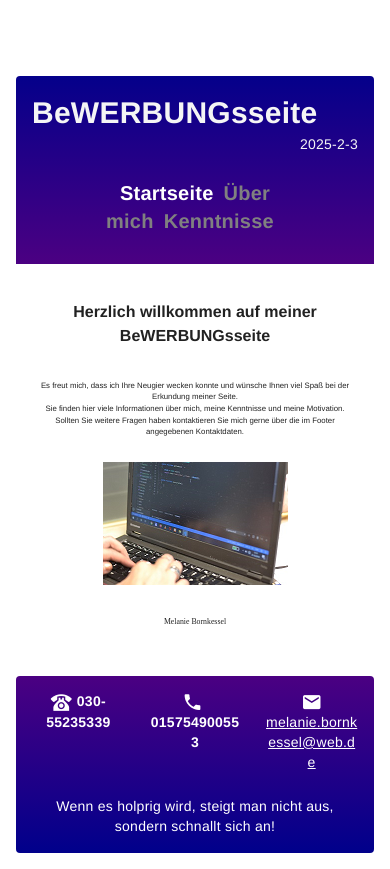
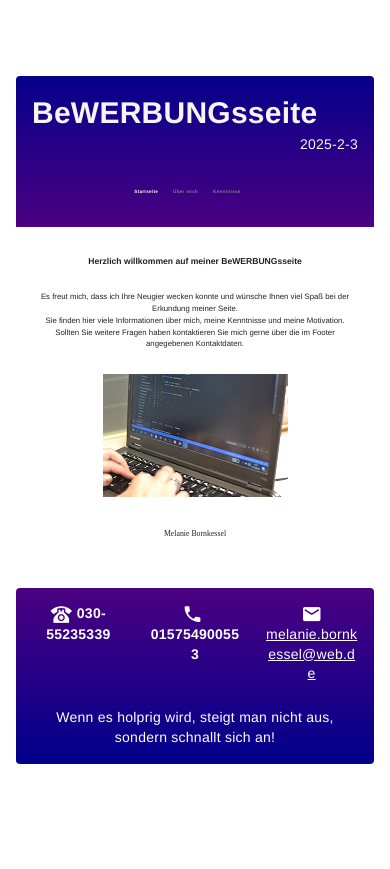
Before and after one commit to melanieborn/Bewerbungsseite, a Vue app in the folder myweb/: page /kenntnisse in a window 390 px wide. After the commit the page ends 844 px from the top, so only its background shows below. Built offline with nearby package versions, Linux system fonts and the light colour scheme.

Commit message:
responsive text

```diff
--- a/myweb/src/components/AboutMe.vue
+++ b/myweb/src/components/AboutMe.vue
@@ -46,16 +46,16 @@
                 </p>
               <p class="links hidden-sm-and-down" style="font-size:1.2vw;">
                 Bis zu meiner Anstellung bei der FP DBS, bei der ich in verschiedenen Projekten als Frontend-/Backendentwicklerin gearbeitet habe, habe ich als Fullstack Entwicklerin mit PHP, HTML und CSS Erfahrungen gesammelt.
-                Bei der FP DBS war ich zudem in einem Team zur Erstellung automatisierter Integrationtests in Python. Spezialisiert habe ich mich
-                auf die Frontendprogrammierung in JavaScript, gerne nach Designvorlagen, in der ich mich stetig weiterentwickele.
+                Bei der FP DBS war ich zudem in einem Team zur Erstellung automatisierter Integrationtests in Python. Durch die Entwicklung eigener
+                Projekte entwickele ich meine Fähigkeiten stetig weiter.
               </p>
               <p class="links hidden-sm-and-down" style="font-size:1.2vw;">
                 Meinen ausführlichen Lebenslauf lasse ich Ihnen auf Anfrage gerne zukommen.
               </p>
               <p class="links hidden-md-and-up resp">
                 Bis zu meiner Anstellung bei der FP DBS, bei der ich in verschiedenen Projekten als Frontend-/Backendentwicklerin gearbeitet habe, habe ich als Fullstack Entwicklerin mit PHP, HTML und CSS Erfahrungen gesammelt.
-                Bei der FP DBS war ich zudem in einem Team zur Erstellung automatisierter Integrationtests in Python. Spezialisiert habe ich mich
-                auf die Frontendprogrammierung in JavaScript, gerne nach Designvorlagen, in der ich mich stetig weiterentwickele.
+                Bei der FP DBS war ich zudem in einem Team zur Erstellung automatisierter Integrationtests in Python. Durch die Entwicklung eigener
+                Projekte entwickele ich meine Fähigkeiten stetig weiter.
               </p>
               <p class="links hidden-md-and-up resp">
                 Meinen ausführlichen Lebenslauf lasse ich Ihnen auf Anfrage gerne zukommen.
--- a/myweb/src/components/KentNisse.vue
+++ b/myweb/src/components/KentNisse.vue
@@ -3,27 +3,27 @@
       <v-row dense>
         <v-col>
       <v-card class="mt-5">
-        <v-card-title class="font-weight-black"> Programmierung </v-card-title>
-        <v-card-text>
+        <v-card-title class="font-weight-black" style="font-size:1.5vw;"> Programmierung </v-card-title>
+        <v-card-text style="font-size:1.2vw;">
           JavaScript, HTML, CSS, JSON, Python, PHP, MySql, Ajax, npm
         </v-card-text>
       </v-card>
       <v-card class="mt-5">
-        <v-card-title class="font-weight-black"> Frameworks </v-card-title>
-        <v-card-text>
+        <v-card-title class="font-weight-black" style="font-size:1.5vw;"> Frameworks </v-card-title>
+        <v-card-text style="font-size:1.2vw;">
           Vue.js, vuetify, vue-router, Laravel, Bootstrap, Wireframes
         </v-card-text>
       </v-card>
       <v-card class="mt-5">
-        <v-card-title class="font-weight-black"> Sonstiges </v-card-title>
-        <v-card-text>
+        <v-card-title class="font-weight-black" style="font-size:1.5vw;"> Sonstiges </v-card-title>
+        <v-card-text style="font-size:1.2vw;">
           Scrum, Azur DevOps, Kanban, Jira, Trello, Git, Xampp, Adobe, Material Design, SPA, Datenbanken,
           automatisierte Integrationtest, Swagger
         </v-card-text>
       </v-card>
       <v-card class="mt-5">
-        <v-card-title class="font-weight-black"> Nachweise als Pdf Download </v-card-title>
-        <v-card-text>
+        <v-card-title class="font-weight-black" style="font-size:1.5vw;"> Nachweise als Pdf Download </v-card-title>
+        <v-card-text style="font-size:1.2vw;">
           <a href="/files/zeugnis.pdf" class="mr-5" download >Zeugnis</a>  <a href="/files/scrum.pdf" class="mr-5" download>Scrum</a>
               <a href="/files/ITIL.pdf" download >ITIL</a>
         </v-card-text>
--- a/myweb/src/components/StartSeite.vue
+++ b/myweb/src/components/StartSeite.vue
@@ -5,8 +5,7 @@
   </v-row>
   <v-row>
     <v-col cols="12">
-      <h1 class="hidden-sm-and-down pa-5" >Herzlich willkommen auf meiner BeWERBUNGsseite</h1>
-      <h4 class="hidden-md-and-up pa-2">Herzlich willkommen auf meiner BeWERBUNGsseite</h4>
+      <p class="oben" >Herzlich willkommen auf meiner BeWERBUNGsseite</p>
     </v-col>
   </v-row>
 
@@ -28,7 +27,7 @@
                 Sollten Sie weitere Fragen haben kontaktieren Sie mich gerne über die im Footer angegebenen Kontaktdaten.
             </p>
             <br />
-            <img  src="@/assets/Tastatur1.png">
+            <img class="bild"  src="@/assets/Tastatur1.png">
         </v-col>
     </v-row>
     <v-row>
@@ -81,8 +80,9 @@
     margin: 0 10px;
   }
   .oben {
-    background-color: brown;
-  }
+    font-size:2.2vw;
+    font-weight: bold;
+    }
   .name {
     text-align: left;
     color: red;
@@ -90,9 +90,9 @@
     font-weight: bold;
   }
   .bild {
-    text-align: left;
-    font-size: 10px;
-  }
+    max-width: 100%;
+    height: auto;;
+   }
   .rechts {
     text-align: center;
     margin-bottom: 20px;
--- a/myweb/src/components/TabComponent.vue
+++ b/myweb/src/components/TabComponent.vue
@@ -10,10 +10,10 @@
         </v-col>
         <nav>
           <v-col>
-            <RouterLink to="/"   class="button"
+            <RouterLink to="/"   class="button" style="font-size:1.2vw;"
             >Startseite</RouterLink>
-            <RouterLink to="/about"  class="button">Über mich</RouterLink>
-            <RouterLink to="/kenntnisse" class="button">Kenntnisse</RouterLink>
+            <RouterLink to="/about"  class="button" style="font-size:1.2vw;">Über mich</RouterLink>
+            <RouterLink to="/kenntnisse" class="button" style="font-size:1.2vw;">Kenntnisse</RouterLink>
   </v-col>
   </nav>
 </v-card-text>
@@ -100,10 +100,10 @@
     color: whitesmoke;
   }
   .button {
-    margin-right: 10px;
+    margin-right: 15px;
     color: grey;
     font-weight: bold;
-    font-size: 20px;
+    font-size: 1.0vw;
     text-decoration: none;
   }
   .vbtn {
```
